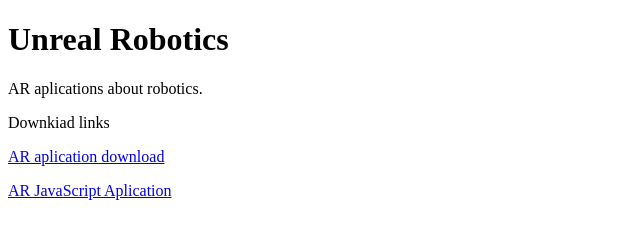
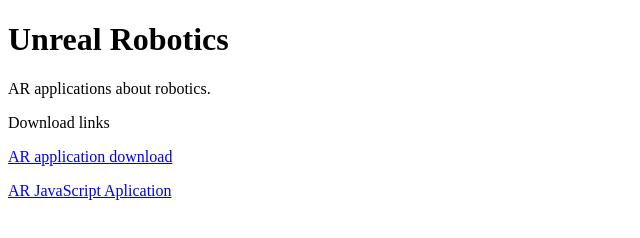
Before and after one commit to crazycake919/Unreal-Robotics, a plain HTML site: page index.html in a window 1280 px wide. Shown: the full height of the page, 0-640 px from the left. Drawn offline with Linux system fonts and the light colour scheme.

Commit message:
Update index.html

```diff
--- a/index.html
+++ b/index.html
@@ -6,10 +6,10 @@
 <body>
 
 <h1>Unreal Robotics</h1>
-<p>AR aplications about robotics.</p>
-<p>Downkiad links<p>
+<p>AR applications about robotics.</p>
+<p>Download links<p>
 <a href="https://media.githubusercontent.com/media/crazycake919/Unreal-Robotics/main/robotAr.apk" >
-  AR aplication download
+  AR application download
 </a>
   <p><a href="AR with JavaScript.html">AR JavaScript Aplication</a></p>
 </body>
```
